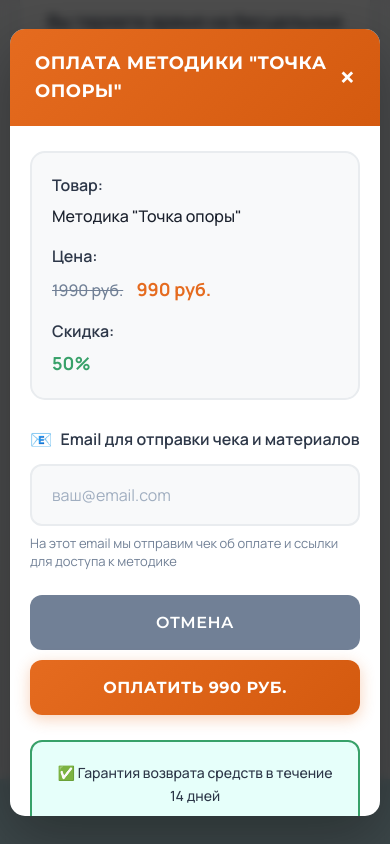
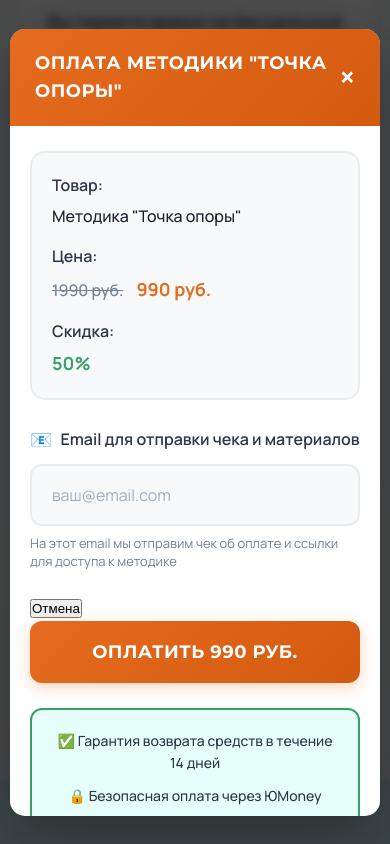
Before and after one commit to mmorgunov2013-commits/Project_child, a plain HTML site: page index.html in a window 390 px wide. Both pictures are taken after a click on the button "ПЕРЕСТАТЬ СОМНЕВАТЬСЯ И УЗНАТЬ СВОЮ ПРОФЕССИЮ →". Shown: the part 1987-2831 px from the top of the page. Drawn offline with Linux system fonts and the light colour scheme.

Commit message:
Update styles.css

```diff
--- a/styles.css
+++ b/styles.css
@@ -1298,42 +1298,19 @@ body {
 /* Способ оплаты теперь фиксированный - банковская карта */
 
 .payment-actions {
-    display: flex;
-    gap: 15px;
     margin-bottom: 25px;
 }
 
-.payment-cancel-btn {
-    flex: 1;
-    padding: 15px 25px;
-    background-color: #718096;
-    color: white;
-    border: none;
-    border-radius: 12px;
-    font-family: 'Montserrat', sans-serif;
-    font-weight: 600;
-    font-size: 16px;
-    text-transform: uppercase;
-    letter-spacing: 0.5px;
-    cursor: pointer;
-    transition: all 0.3s ease;
-}
-
-.payment-cancel-btn:hover {
-    background-color: #4A5568;
-    transform: translateY(-2px);
-}
-
 .payment-confirm-btn {
-    flex: 2;
-    padding: 15px 25px;
+    width: 100%;
+    padding: 18px 25px;
     background: linear-gradient(135deg, #E56B1F, #D45A0F);
     color: white;
     border: none;
     border-radius: 12px;
     font-family: 'Montserrat', sans-serif;
     font-weight: 700;
-    font-size: 16px;
+    font-size: 18px;
     text-transform: uppercase;
     letter-spacing: 0.5px;
     cursor: pointer;
@@ -1436,17 +1413,10 @@ body {
         gap: 5px;
     }
 
-    .payment-actions {
-        flex-direction: column;
-        gap: 10px;
-    }
-
-    .payment-cancel-btn,
     .payment-confirm-btn {
-        flex: none;
         width: 100%;
-        padding: 18px 25px;
-        font-size: 16px;
+        padding: 20px 25px;
+        font-size: 18px;
     }
 
     .email-input {
```
